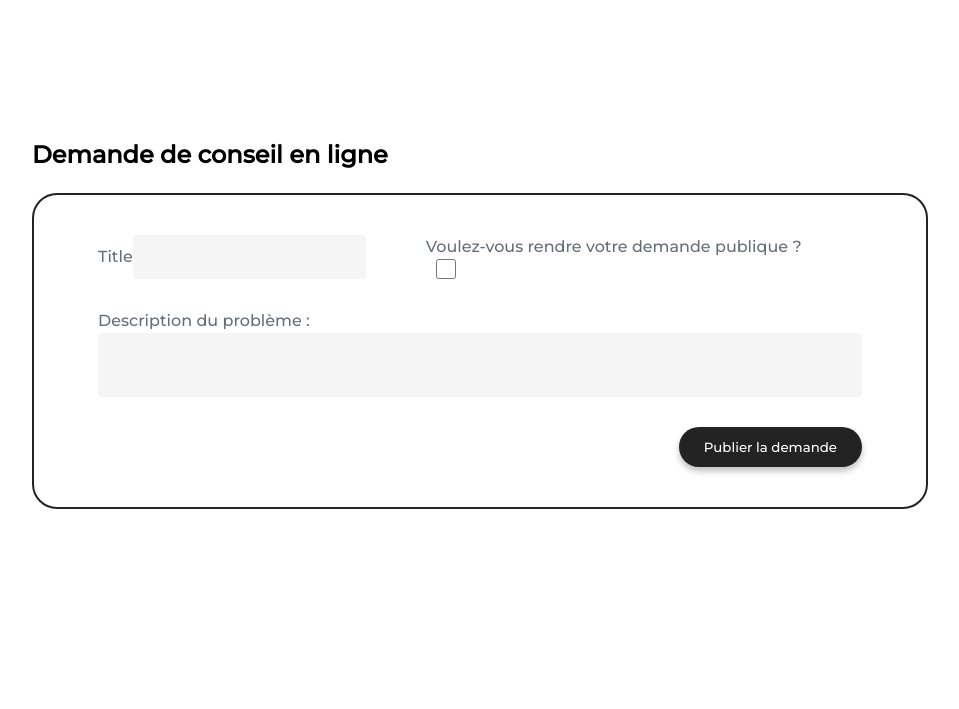
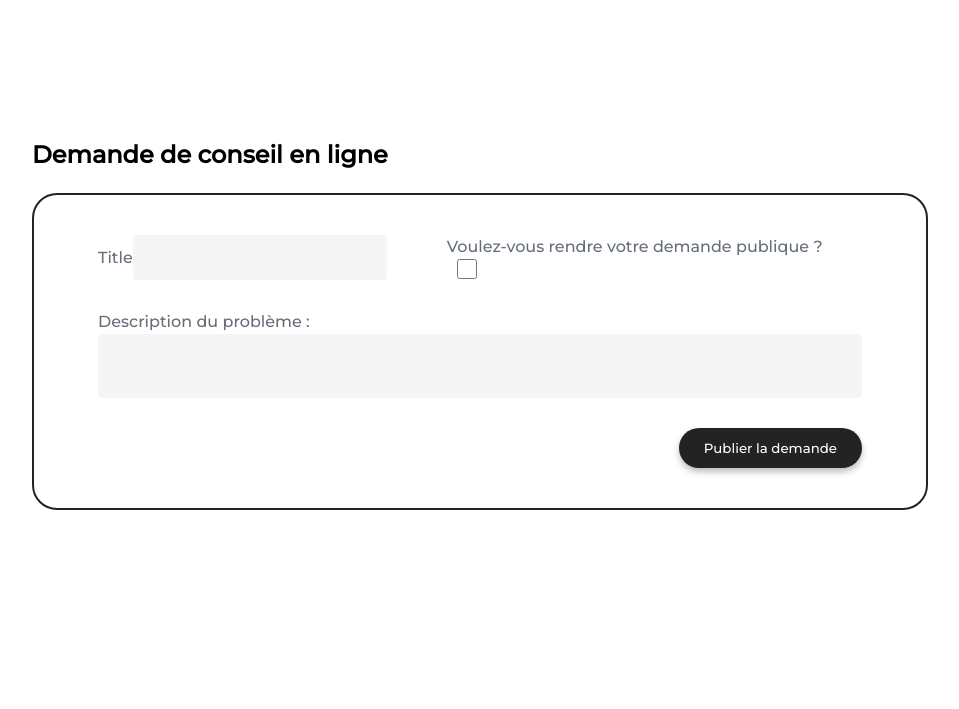
Before and after one commit to MeymounB/Care, a Symfony app: template templates/advice/edit.html.twig in a window 1280 px wide. Shown: the part 250-959 px from the top of the page, without its empty margins (160-1119 px from the left). Run offline with Twig, Linux system fonts and the light colour scheme; the template is opened without the code that fills it, so the values that code supplies are empty; form fields are guessed from the names that the template uses; style sheets or scripts are compiled from the project's sources; some libraries are stand-ins or nearby versions.

Commit message:
new main class and boilerplates maj

```diff
--- a/assets/scss/main.scss
+++ b/assets/scss/main.scss
@@ -2,8 +2,8 @@
 @import './components/index';
 @import './pages/index';
 
-main {
-    // padding: 10vh 10vw;
+.main-container {
+    padding: 10vh 10vw;
     min-height: 100vh;
 }
 
--- a/assets/scss/utils/boilerplates.scss
+++ b/assets/scss/utils/boilerplates.scss
@@ -20,6 +20,7 @@ body {
     scroll-behavior: smooth;
     margin: 0;
     padding: 0;
+    font-family: 'Montserrat-Medium', sans-serif;
 }
 
 button {
@@ -60,15 +61,22 @@ li {
     padding: 0;
 }
 
+table {
+    font-family: 'Montserrat-Medium', sans-serif;
+}
+
 input,
 select,
-textarea {
+textarea,
+select,
+input[type="date"] {
     border: 3px solid transparent;
     outline: none;
     font-size: funcs.rem(16);
     background-color: #f6f5f5;
     padding: funcs.rem(10);
     border-radius: funcs.rem(4);
+    font-family: 'Montserrat-Medium', sans-serif;
 
     &:focus,
     &:hover {
```
